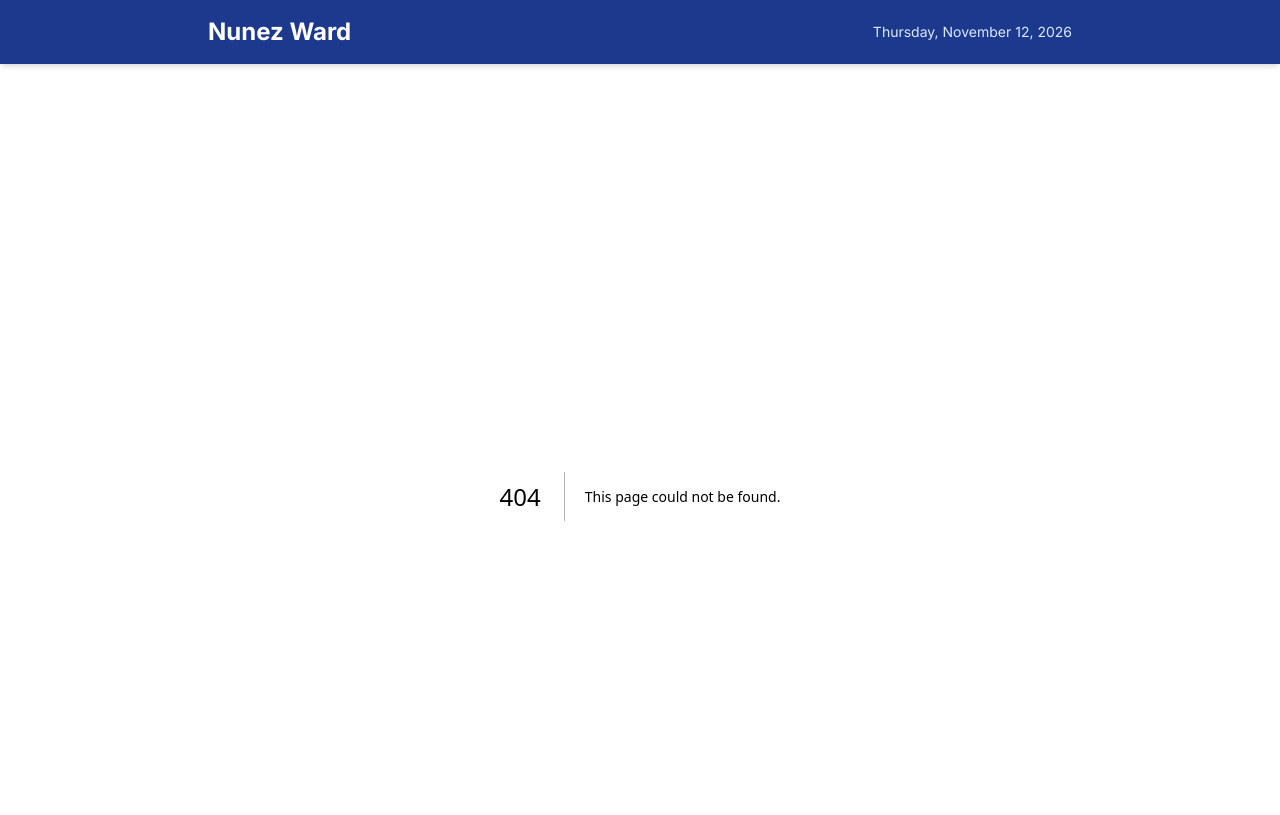
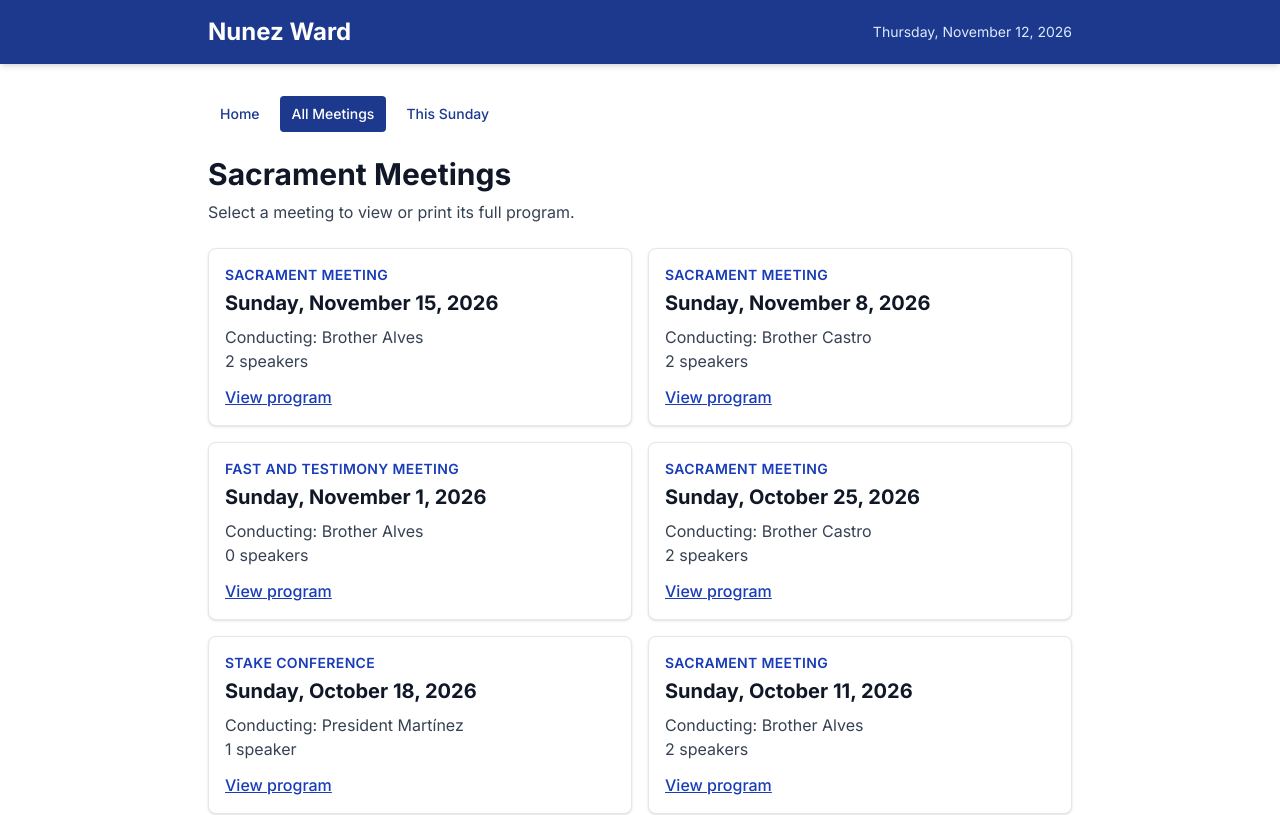
Before and after one commit to albertsilvawd/sacrament-meetings, a Next.js app: page /meetings in a window 1280 px wide. Before the commit this address had no page. Shown: the top 815 px of the page. Built offline with nearby package versions, Linux system fonts and the light colour scheme.

Commit message:
Add meetings section layout, loading state and meetings list page

```diff
--- /dev/null
+++ b/app/meetings/layout.tsx
@@ -0,0 +1,10 @@
+import NavLinks from '@/components/NavLinks';
+
+export default function MeetingsLayout({ children }: { children: React.ReactNode }) {
+  return (
+    <div className="space-y-6">
+      <NavLinks />
+      {children}
+    </div>
+  );
+}
--- /dev/null
+++ b/app/meetings/loading.tsx
@@ -0,0 +1,7 @@
+export default function Loading() {
+  return (
+    <p role="status" className="text-gray-700">
+      Loading meetings...
+    </p>
+  );
+}
--- /dev/null
+++ b/app/meetings/page.tsx
@@ -0,0 +1,33 @@
+import MeetingCard from '@/components/MeetingCard';
+import { getBaseUrl } from '@/lib/api';
+import type { SacramentMeeting } from '@/lib/types';
+
+async function fetchMeetings(): Promise<SacramentMeeting[]> {
+  const baseUrl = await getBaseUrl();
+  const response = await fetch(`${baseUrl}/api/meetings`, { cache: 'no-store' });
+
+  if (!response.ok) {
+    throw new Error('Failed to load meetings');
+  }
+
+  return (await response.json()) as SacramentMeeting[];
+}
+
+export default async function MeetingsPage() {
+  const meetings = await fetchMeetings();
+  const sortedMeetings = [...meetings].sort((a, b) => b.date.localeCompare(a.date));
+
+  return (
+    <section>
+      <h1 className="text-3xl font-bold text-gray-900">Sacrament Meetings</h1>
+      <p className="mt-2 text-gray-700">
+        Select a meeting to view or print its full program.
+      </p>
+      <div className="mt-6 grid gap-4 sm:grid-cols-2">
+        {sortedMeetings.map((meeting) => (
+          <MeetingCard key={meeting.id} meeting={meeting} />
+        ))}
+      </div>
+    </section>
+  );
+}
--- /dev/null
+++ b/lib/api.ts
@@ -0,0 +1,8 @@
+import { headers } from 'next/headers';
+
+export async function getBaseUrl(): Promise<string> {
+  const headersList = await headers();
+  const host = headersList.get('host') ?? 'localhost:3000';
+  const protocol = headersList.get('x-forwarded-proto') ?? 'http';
+  return `${protocol}://${host}`;
+}
```
